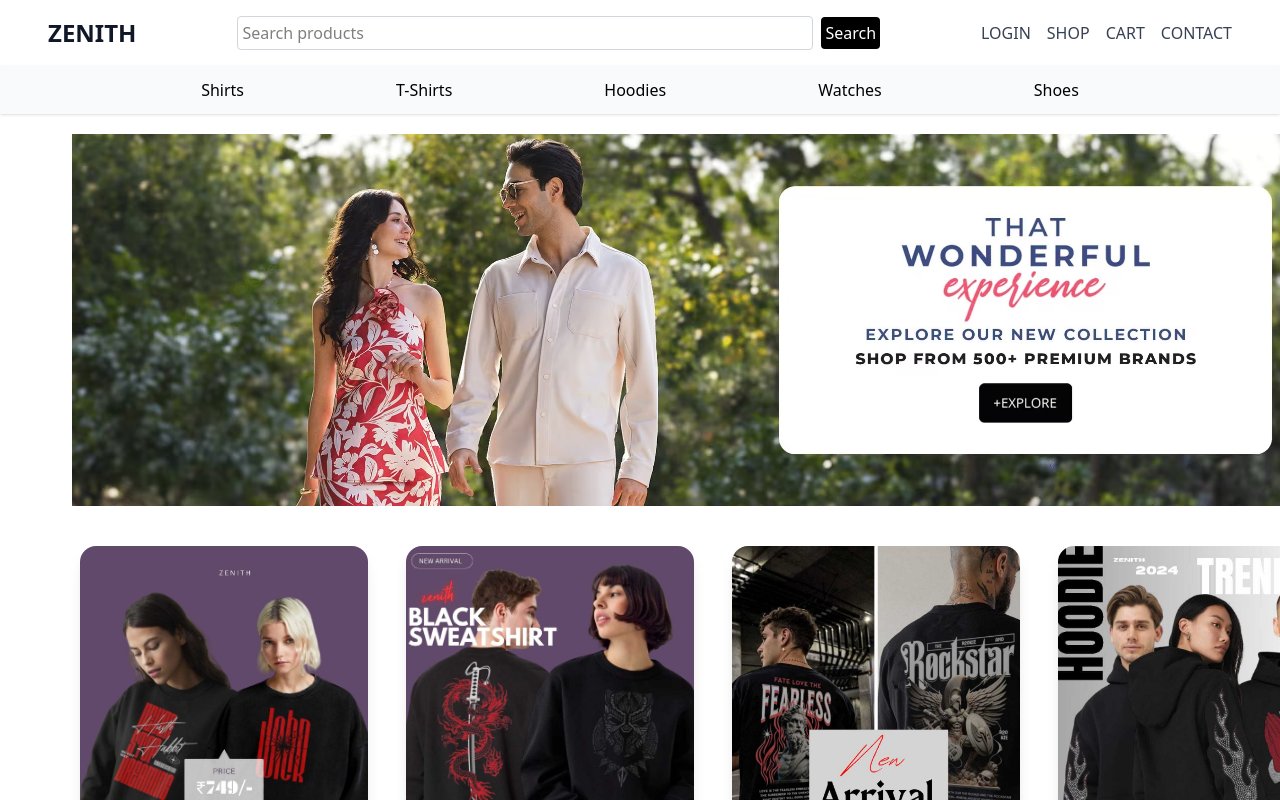
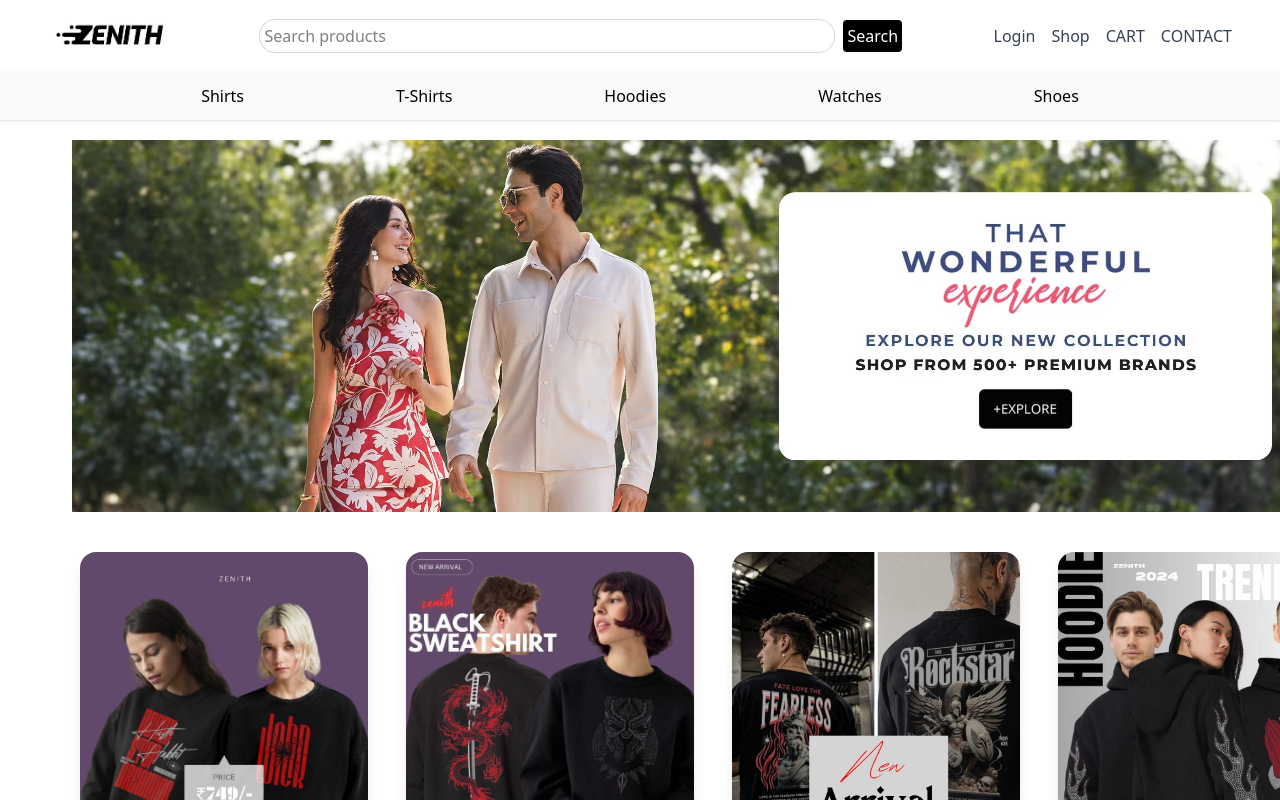
Before and after one commit to arpit2006-stack/PROJECTZENITH, a React (Vite) app in the folder frontend/: page / in a window 1280 px wide. Shown: the top 800 px of the page. Built offline with nearby package versions, Linux system fonts and the light colour scheme.

Commit message:
zenith logo change

```diff
--- a/frontend/src/components/navbar.jsx
+++ b/frontend/src/components/navbar.jsx
@@ -1,5 +1,5 @@
 import React, { useState } from 'react';
-
+import logo from '../assets/logo.png'
 const Navbar = () => {
   const [isMenuOpen, setIsMenuOpen] = useState(false);
   const [searchQuery, setSearchQuery] = useState('');
@@ -14,7 +14,7 @@ const Navbar = () => {
       <nav className="bg-white p-4 shadow-md">
         <div className="max-w-7xl mx-auto px-2 sm:px-6 lg:px-8">
           <div className="flex justify-between items-center">
-            <div className="text-gray-900 text-2xl font-bold">ZENITH</div>
+            <div className="h-10 w-30"><img src={logo} alt="" /></div>
 
             <form onSubmit={handleSearch} className="hidden sm:flex items-center space-x-2">
               <input
@@ -22,7 +22,7 @@ const Navbar = () => {
                 value={searchQuery}
                 onChange={(e) => setSearchQuery(e.target.value)}
                 placeholder="Search products"
-                className="p-1 border border-gray-300 w-xl focus:outline-none rounded-sm focus:ring-2 focus:ring-gray-300"
+                className="p-1 border border-gray-300 w-xl focus:outline-none rounded-2xl focus:ring-2 focus:ring-gray-300"
               />
               <button type="submit" className="bg-black text-white p-1 rounded-sm hover:bg-gray-500">
                 Search
@@ -30,8 +30,8 @@ const Navbar = () => {
             </form>
 
             <div className="hidden sm:flex space-x-4">
-              <a href="/" className="text-gray-700 hover:text-gray-900">LOGIN</a>
-              <a href="/shop" className="text-gray-700 hover:text-gray-900">SHOP</a>
+              <a href="/" className="text-gray-700 hover:text-gray-900">Login</a>
+              <a href="/shop" className="text-gray-700 hover:text-gray-900">Shop</a>
               <a href="/cart" className="text-gray-700 hover:text-gray-900">CART</a>
               <a href="/contact" className="text-gray-700 hover:text-gray-900">CONTACT</a>
             </div>
```
Also changed, not shown: frontend/src/assets/logo.png (added).
